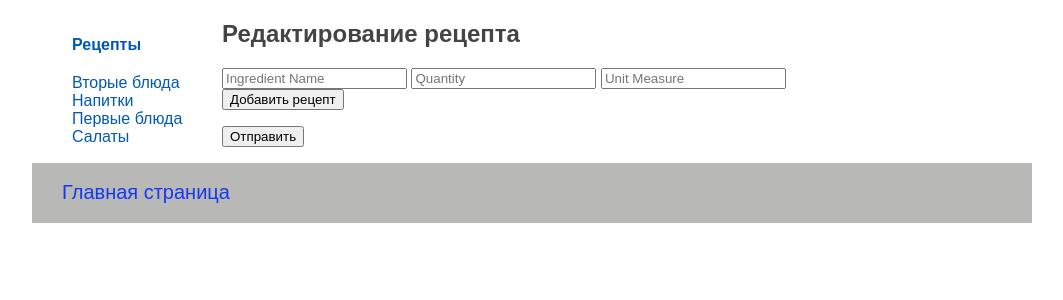
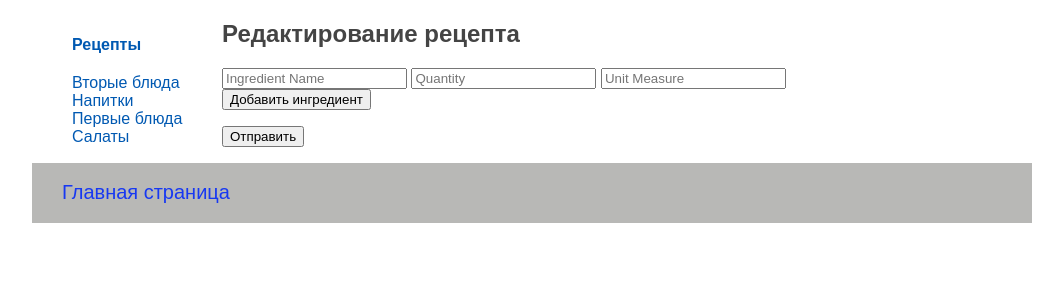
Before and after one commit to tanzor87/recipe_django, a Django app: page /edit/53/ in a window 1280 px wide. Shown: the part 60-360 px from the top of the page, without its empty margins (108-1171 px from the left). Run offline with Django 5.2, Linux system fonts and the light colour scheme; data comes from the database, SQL or seed files in the repository; both versions use the stored data as it was after the commit.

```diff
--- a/siterecipe/recipeapp/templates/recipeapp/addrecipe.html
+++ b/siterecipe/recipeapp/templates/recipeapp/addrecipe.html
@@ -12,7 +12,7 @@
         <input type="text" name="unit_measure" placeholder="Unit Measure" required>
     </div>
   </div>
-  <button type="button" onclick="addIngredient()">Добавить рецепт</button>
+  <button type="button" onclick="addIngredient()">Добавить ингредиент</button>
   <p><button type="submit">Отправить</button></p>
 </form>
 
```
Also changed, not shown: siterecipe/db.sqlite3, siterecipe/media/photos/2025/02/15/drinks_01.jpg (added), siterecipe/media/photos/2025/02/15/first_02.jpg (added), siterecipe/media/photos/2025/02/15/first_02_FHnDn8T.jpg (added), siterecipe/media/photos/2025/02/15/second_01.jpg (added), siterecipe/media/photos/2025/02/15/second_02.jpg (added).
